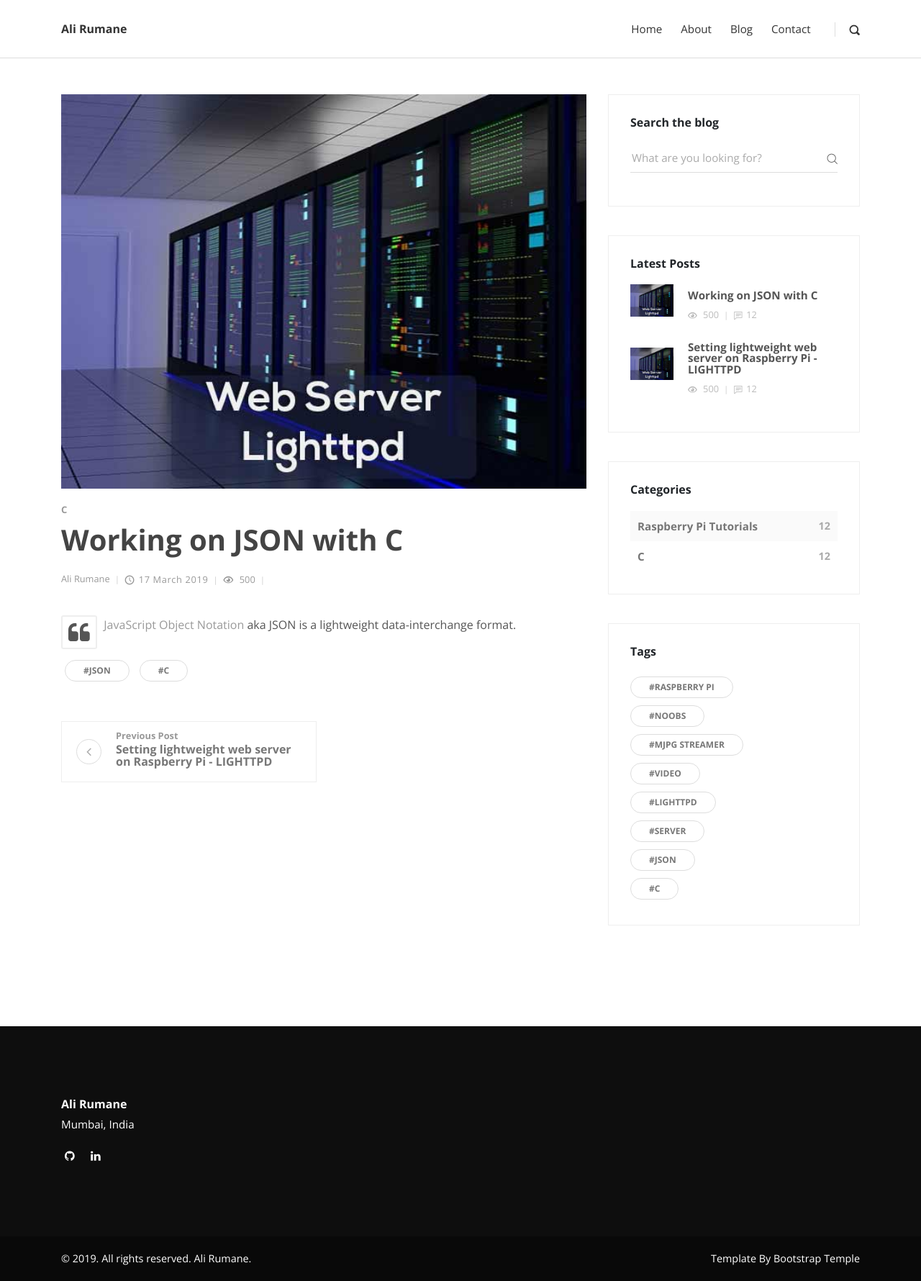
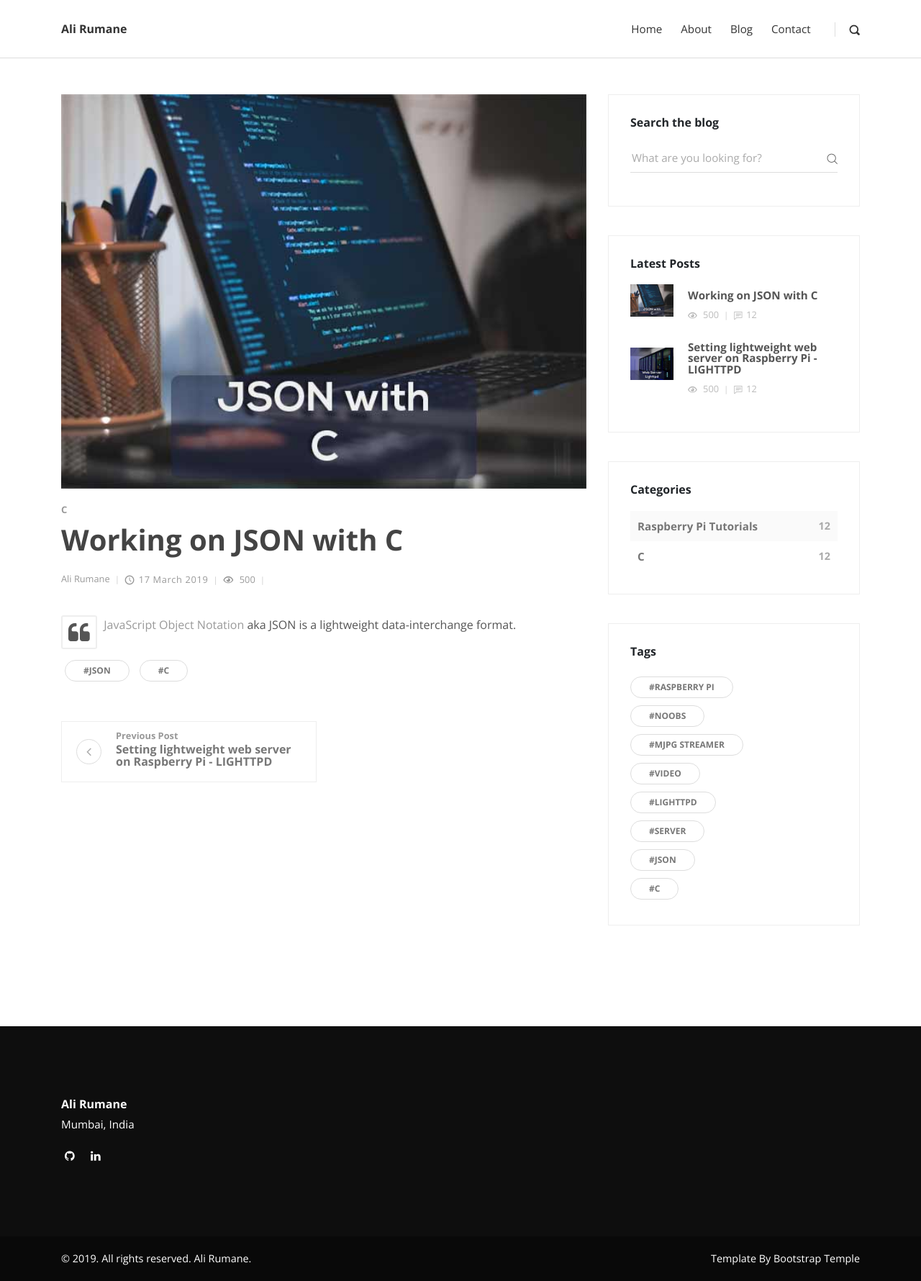
Before and after one commit to alirumane/alirumane.github.io, a Jekyll site: the page built from _posts/2019-03-17-working-on-json-with-c.md, in a window 1280 px wide. Shown: the whole page at 72% size. Built offline with Jekyll 4.4.1, drawn with Linux system fonts in a browser that asks for light colours.

Commit message:
Update 2019-03-17-working-on-json-with-c.md

```diff
--- a/_posts/2019-03-17-working-on-json-with-c.md
+++ b/_posts/2019-03-17-working-on-json-with-c.md
@@ -3,7 +3,7 @@ layout: post
 title: Working on JSON with C
 tags: [JSON, C]
 category: [C]
-thumbnail : images/post/thumbs/setting-lighttpd-on-raspberry-pi.jpg
+thumbnail : images/post/thumbs/working-on-json-with-c.jpg
 description: JSON with C
 ---
 
```
